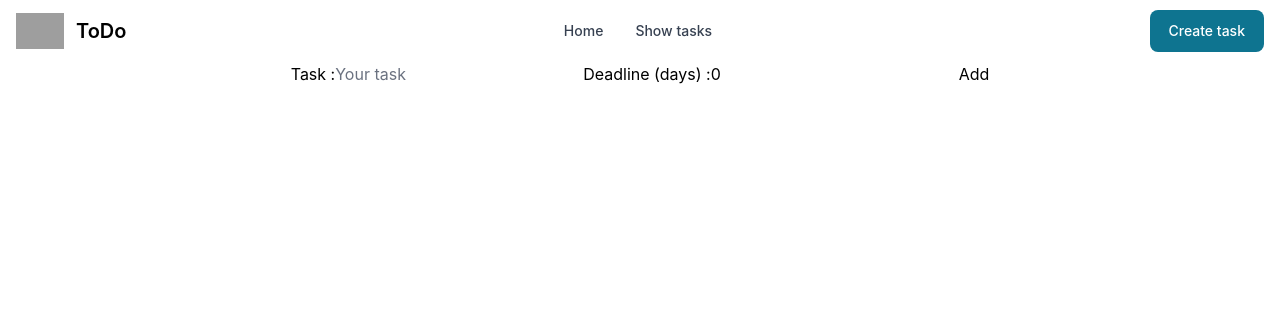
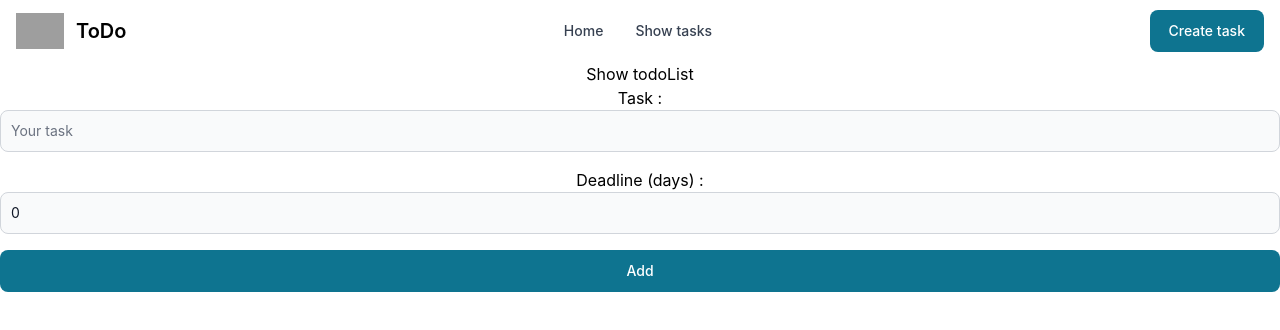
Before and after one commit to ddruart19/react, a React (Create React App) app: page /create in a window 1280 px wide. Shown: the top 330 px of the page. Built offline with nearby package versions, Linux system fonts and the light colour scheme; grey boxes are pictures that could not be loaded.

Commit message:
Fix of getting value issue with formik field

```diff
--- a/src/Components/CreateTask.tsx
+++ b/src/Components/CreateTask.tsx
@@ -1,11 +1,34 @@
-import { ChangeEvent, useContext, useState } from "react";
+import { useContext } from "react";
 import { TodoListContext } from "../Routing/Main"
 import 'flowbite';
-import { Formik, FormikHelpers, Form, Field} from 'formik';
+import { Formik, Form, Field, FieldProps} from 'formik';
+import { Button, FileInput, TextInput } from "flowbite-react";
 
 interface FormValues{
   taskName : string;
   deadline: number;
+}
+
+const InputText: React.FC<Text & FieldProps> = ({ field, form, ...props }) => {
+  return (
+    <TextInput
+      {...field}
+      {...props}
+      onChange={form.handleChange}
+      onBlur={form.handleBlur}
+    />
+  );
+}
+
+const InputNumber: React.FC<Number & FieldProps> = ({ field, form, ...props }) => {
+  return (
+    <TextInput
+      {...field}
+      {...props}
+      onChange={form.handleChange}
+      onBlur={form.handleBlur}
+    />
+  );
 }
 
 const CreateTask = () => {
@@ -26,7 +49,11 @@ const CreateTask = () => {
         console.log(todo.todoList);
       }
 
+
+
     return (
+      <>
+        <button onClick={() => console.log(todo.todoList)}>Show todoList</button>
         <Formik
         initialValues={initialValues}
         onSubmit={(values, actions) => {
@@ -36,19 +63,23 @@ const CreateTask = () => {
           actions.setSubmitting(false);
         }}
         >
-          <Form>
-            <label>
-              Task :
-              <Field name="taskName" placeholder="Your task"/>
-            </label>
+          <Form className="flex flex-col gap-4">
+            <div>
+              <label>
+                Task :
+                <Field name="taskName" placeholder="Your task" component={InputText}/>
+              </label>
+            </div>
+
 
             <label>
               Deadline (days) :
-              <Field name="deadline" placeholder="Deadline (days)"/>
+              <Field name="deadline" placeholder="Deadline (days)" component={InputNumber}/>
             </label>
-            <button type="submit">Add</button>
+            <Button type="submit">Add</Button>
           </Form>
         </Formik>
+       </>
         )
 }
 export default CreateTask;
--- a/src/Components/ShowTasks.tsx
+++ b/src/Components/ShowTasks.tsx
@@ -12,8 +12,6 @@ const ShowTasks = () =>{
      let todoToEdit = todo.todoList.find(t => t.id === taskId)!;
      todoToEdit.completed = isCompleted;
     }
-
-
 
     return(
         <div className="todoList">
```
